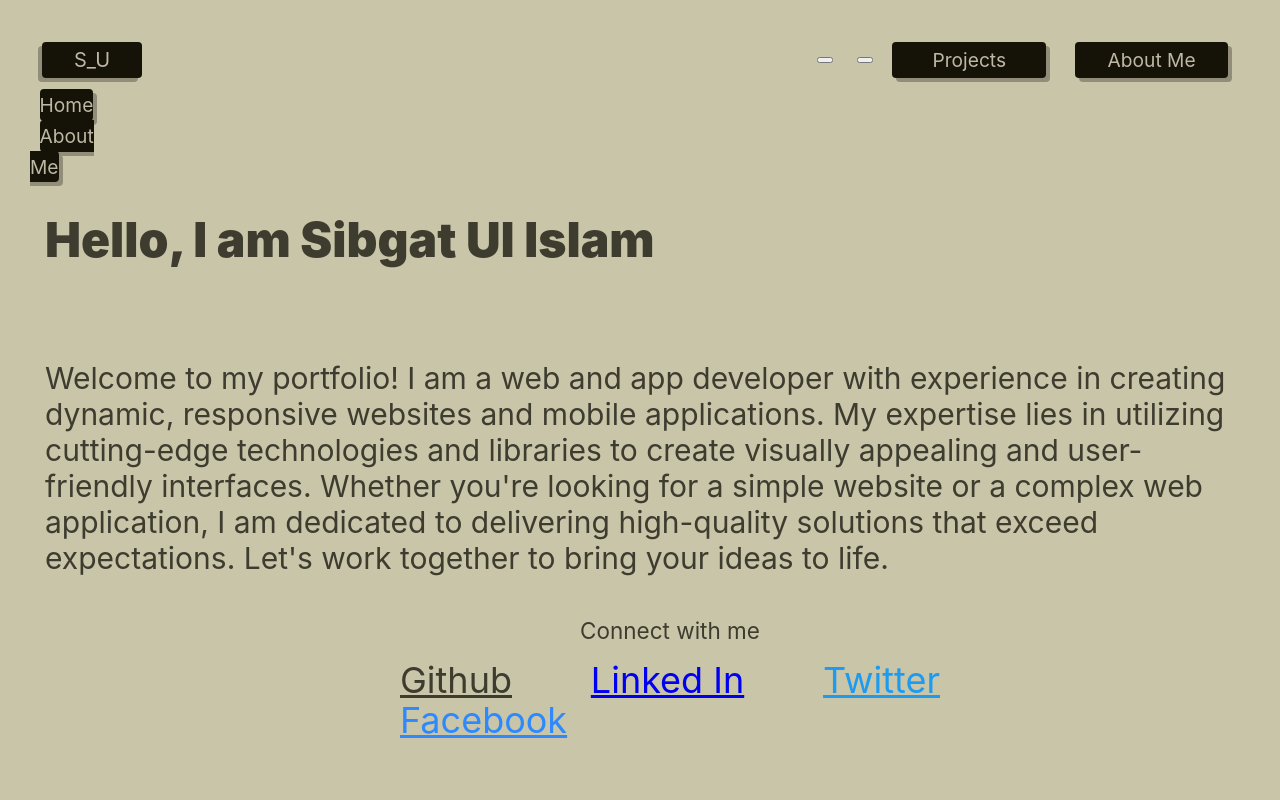
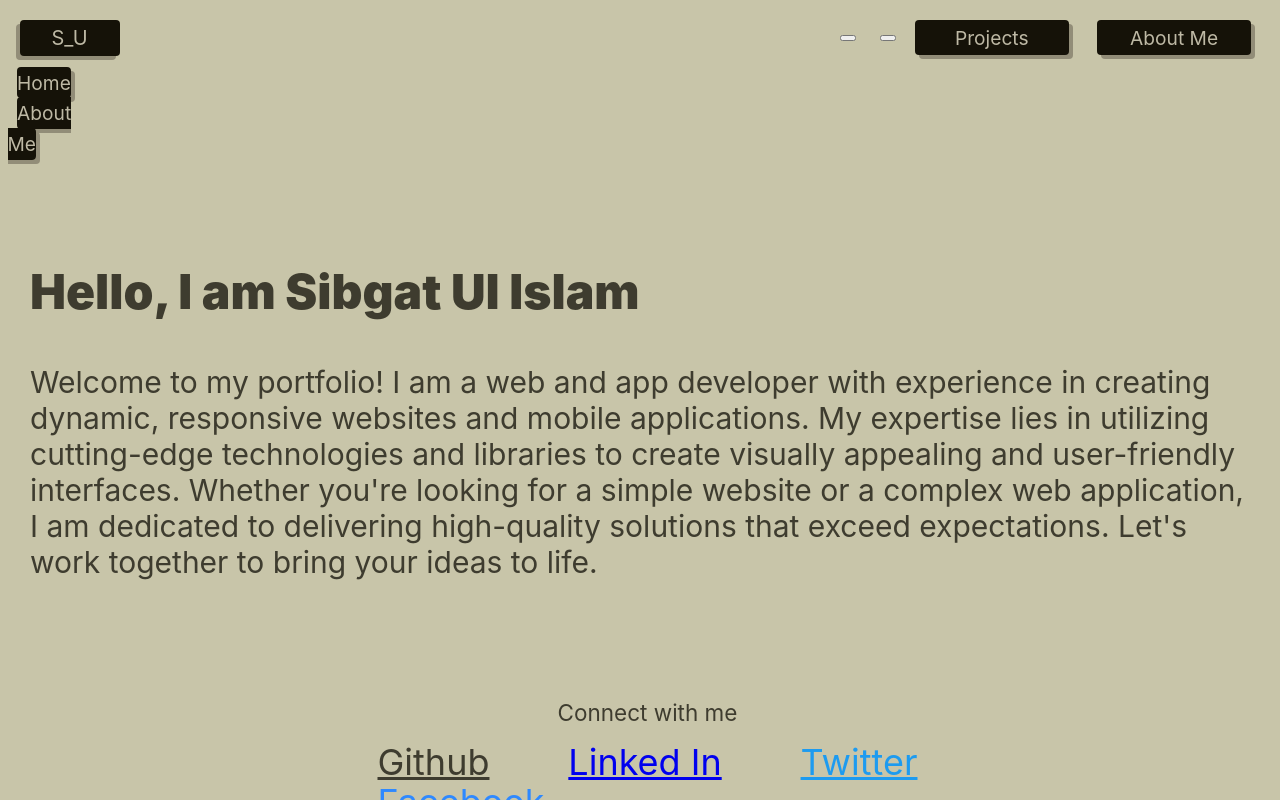
Before and after one commit to Sibgat-Ul/SibgatUl, a Vue app: page / in a window 1280 px wide. Built offline with nearby package versions, Linux system fonts and the light colour scheme.

Commit message:
added animations

```diff
--- a/src/App.vue
+++ b/src/App.vue
@@ -1,57 +1,14 @@
 <script setup>
-import { RouterView } from "vue-router";
 import Nav from "@/components/Nav.vue";
+import Footer from "@/components/Footer.vue";
 </script>
 
 <template>
-    <div class="main h-screen p-.5em pb-0 md:p-2em">
+    <Nav class="md:mb-1em z-99" />
 
-        <Nav class="b-rd mb-.5em md:mb-1em" />
+    <RouterView></RouterView>
 
-
-        <RouterView></RouterView>
-
-        <footer class="socials w-full h-auto m-auto text-center md:bottom-15 md:absolute">
-            <h2 class="mb-.5em">Connect with me</h2>
-
-            <div
-                class="text-3xl w-9em md:w-15em m-a md:text-4xl flex flex-wrap justify-between items-center"
-            >
-                <a
-                    href="https://www.freecodecamp.org/Sibgat"
-                    target="_blank"
-                    class="i-carbon-logo-github text-inherit dark:text-#f0f6fc"
-                    rel="noopener noreferrer"
-                >
-                    Github
-                </a>
-                <a
-                    href="https://www.linkedin.com/in/sibgat-ul-islam-43229b210/"
-                    target="_blank"
-                    class="i-carbon-logo-linkedin dark:text-#0a66c2"
-                    rel="noopener noreferrer"
-                >
-                    Linked In
-                </a>
-                <a
-                    href="https://twitter.com/sibgatulislam"
-                    target="_blank"
-                    class="i-carbon-logo-twitter text-#1d9bf0"
-                    rel="noopener noreferrer"
-                >
-                    Twitter
-                </a>
-                <a
-                    href="https://www.facebook.com/profile.php?id=100006011417933"
-                    target="_blank"
-                    class="i-carbon-logo-facebook text-#2e89ff"
-                    rel="noopener noreferrer"
-                >
-                    Facebook
-                </a>
-            </div>
-        </footer>
-    </div>
+    <Footer></Footer>
 </template>
 
 <style>
@@ -59,3 +16,14 @@ html.dark {
     color-scheme: dark;
 }
 </style>
+
+<style scoped>
+main {
+    position: absolute;
+    top: 50%;
+    left: 50%;
+    height: 100vh;
+    width: 100%;
+    transform: translate(-50%, -50%);
+}
+</style>
--- a/src/assets/main.css
+++ b/src/assets/main.css
@@ -1,9 +1,12 @@
 @import './base.css';
 
 #app {
+  position: relative;
   max-width: 1280px;
+  max-height: 100vh;
   height: 100vh;
   margin: 0 auto;
   font-weight: normal;
   overflow: hidden;
+  padding: .5em;
 }
--- /dev/null
+++ b/src/components/Footer.vue
@@ -0,0 +1,50 @@
+<template>
+    <footer class="bottom-0 position-absolute w-full h-7em m-auto text-center">
+        <h2 class="mb-.5em">Connect with me</h2>
+
+        <div
+            class="
+            text-3xl
+            w-9em
+            md:w-15em
+            m-a
+            md:text-4xl
+            flex flex-wrap
+            justify-between
+            items-center"
+        >
+            <a
+                href="https://www.freecodecamp.org/Sibgat"
+                target="_blank"
+                class="i-carbon-logo-github text-inherit dark:text-#f0f6fc"
+                rel="noopener noreferrer"
+            >
+                Github
+            </a>
+            <a
+                href="https://www.linkedin.com/in/sibgat-ul-islam-43229b210/"
+                target="_blank"
+                class="i-carbon-logo-linkedin dark:text-#0a66c2"
+                rel="noopener noreferrer"
+            >
+                Linked In
+            </a>
+            <a
+                href="https://twitter.com/sibgatulislam"
+                target="_blank"
+                class="i-carbon-logo-twitter text-#1d9bf0"
+                rel="noopener noreferrer"
+            >
+                Twitter
+            </a>
+            <a
+                href="https://www.facebook.com/profile.php?id=100006011417933"
+                target="_blank"
+                class="i-carbon-logo-facebook text-#2e89ff"
+                rel="noopener noreferrer"
+            >
+                Facebook
+            </a>
+        </div>
+    </footer>
+</template>
--- a/src/components/Nav.vue
+++ b/src/components/Nav.vue
@@ -114,6 +114,8 @@ a {
 .mob-nav {
     height: 100vh;
     width: 100%;
+    z-index: 98;
+    background-color: var(--color-background);
 }
 
 .links > a {
--- a/src/views/AboutView.vue
+++ b/src/views/AboutView.vue
@@ -1,18 +1,15 @@
 <template>
-  <div
+  <main
       class="
-        hero
-        h-78vh
-        md:h-[calc(100%-6em)]
           grid
           content-center
           items-center
           grid-cols-1
           md:grid-cols-2
-        b-rd
+          md:gap-1em
         "
       >
-      <section id="details" class="dets px-1em md:p-1em">
+      <section id="details" class="dets animate-fade-in-left animate-duration-.55s px-1em md:p-1em">
         <h1 class="text-xl md:text-5xl fw-900">
           More About Me
         </h1>
@@ -24,7 +21,7 @@
         </p>
       </section>
 
-      <section id="contact" class="px-1em md:p-1em text-md md:text-xl md:my-1em">
+      <section id="contact" class="animate-fade-in-right animate-duration-.55s px-1em md:p-1em text-md md:text-xl md:my-1em">
 
         <p class="text-xl my-.5em md:text-3xl">
           I have <span class="fw-900">learnt,</span>
@@ -51,5 +48,5 @@
         </ul>
 
       </section>
-    </div>
+    </main>
 </template>
--- a/src/views/HomeView.vue
+++ b/src/views/HomeView.vue
@@ -1,12 +1,32 @@
 <script setup></script>
 
 <template>
-    <main class="hero text-center md:text-start b-rd p-1em b-rd m-auto relative">
-        <h1 class="text-3xl fw-900 sm:text-5xl my-.4em md:my-2em">
+    <main
+    class="
+        p-1em
+        md:main
+        flex
+        flex-col
+        justify-center
+        text-center
+        md:text-start
+        md:p-2em
+        m-auto
+    "
+    >
+        <h1
+        class="
+            text-3xl
+            fw-900
+            sm:text-5xl
+            my-.4em
+            animate-fade-in-left animate-duration-.55s
+            md:my-1em
+        ">
             Hello, I am Sibgat Ul Islam
         </h1>
 
-        <h2 class="text-xl md:text-3xl">
+        <h2 class="text-xl md:text-3xl animate-fade-in-right animate-duration-.55s">
             Welcome to my portfolio! I am a web and app developer with
             experience in creating dynamic, responsive websites and mobile
             applications. My expertise lies in utilizing cutting-edge
@@ -19,3 +39,14 @@
         </h2>
     </main>
 </template>
+
+<style scoped>
+main {
+    position: absolute;
+    top: 50%;
+    left: 50%;
+    height: 100vh;
+    width: 100%;
+    transform: translate(-50%, -50%);
+}
+</style>
```
Lines whose indentation alone changed are shown as unchanged.
